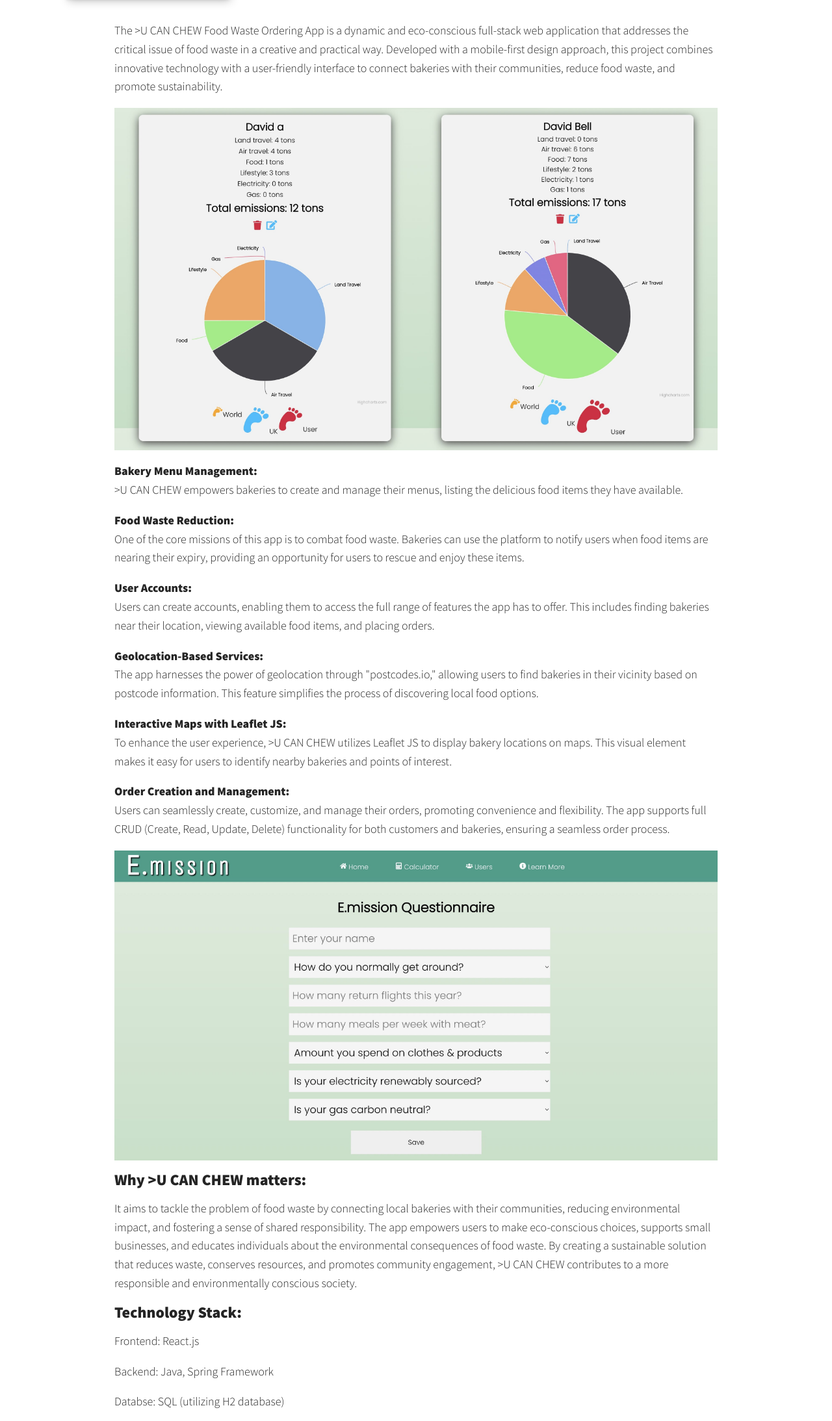
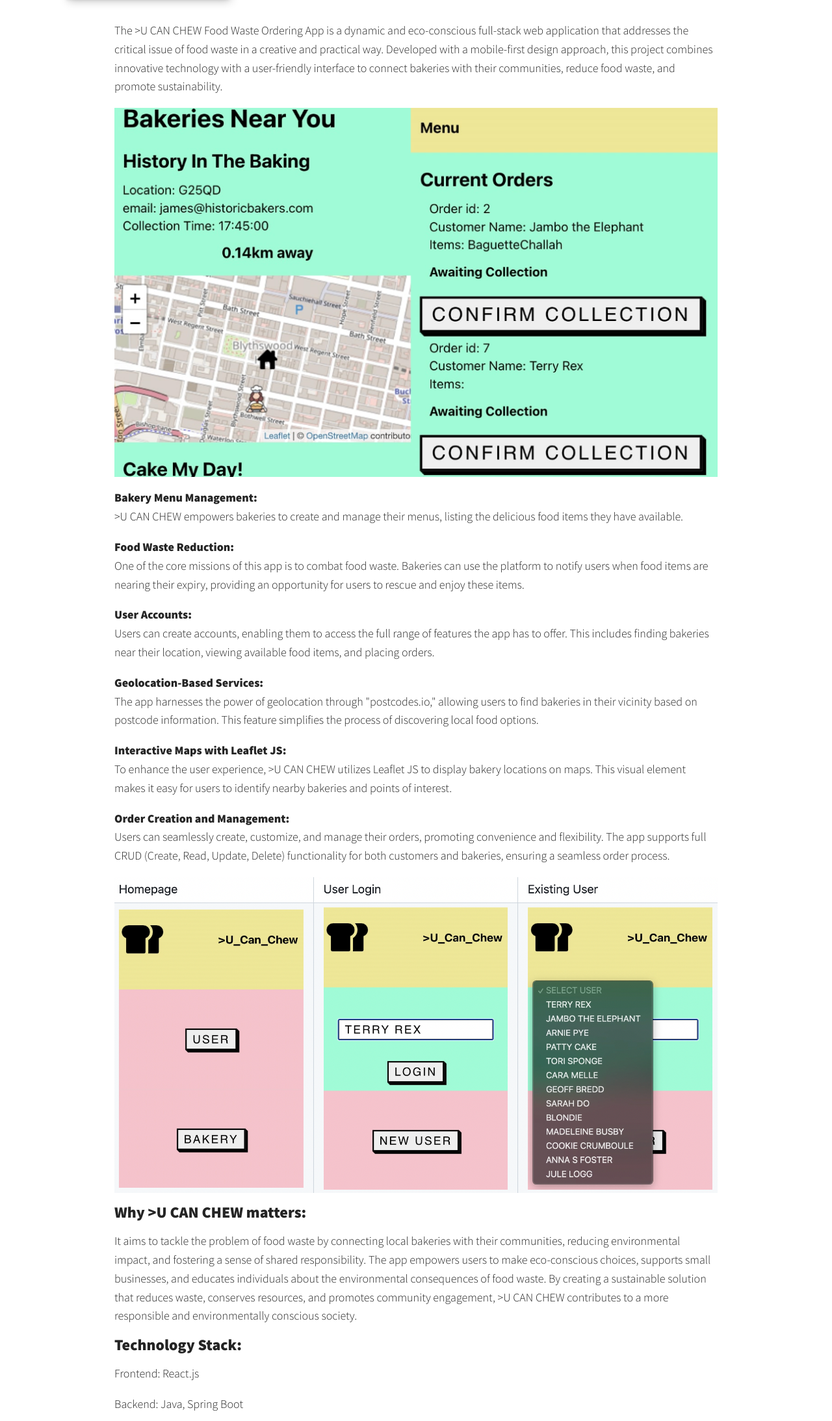
Before and after one commit to ChrisMcK89/PortfolioWebsite, a plain HTML site: page portfolio-item-0.html in a window 1280 px wide. Shown: the part 363-2550 px from the top of the page at 65% size. Drawn offline with nearby package versions, Linux system fonts and the light colour scheme.

Commit message:
images and text edited for portfolio item 1, new cn tower image completed need to complete some more portfolio work items before launch

```diff
--- a/portfolio-item-0.html
+++ b/portfolio-item-0.html
@@ -46,7 +46,7 @@
         <!-- Portfolio text and image section -->
         <div class="portfolio-item-individual">
             <p>The >U CAN CHEW Food Waste Ordering App is a dynamic and eco-conscious full-stack web application that addresses the critical issue of food waste in a creative and practical way. Developed with a mobile-first design approach, this project combines innovative technology with a user-friendly interface to connect bakeries with their communities, reduce food waste, and promote sustainability.</p>
-            <img src="img/portfolio-emission-usercompare.jpeg" alt="">
+            <img src="img/portfolio-0-geoorders.png" alt="">
             <p><strong>Bakery Menu Management:</strong><br>
                 >U CAN CHEW empowers bakeries to create and manage their menus, listing the delicious food items they have available.
             </p>
@@ -65,17 +65,17 @@
             <p><strong>Order Creation and Management:</strong><br>
                 Users can seamlessly create, customize, and manage their orders, promoting convenience and flexibility. The app supports full CRUD (Create, Read, Update, Delete) functionality for both customers and bakeries, ensuring a seamless order process.
             </p>
-            <img src="img/portfolio-emission2.jpeg" alt="">
+            <img src="img/porfolio-0-logins.png" alt="">
             <p></p>
             <h3>Why >U CAN CHEW matters:</h3>
             <p>It aims to tackle the problem of food waste by connecting local bakeries with their communities, reducing environmental impact, and fostering a sense of shared responsibility. The app empowers users to make eco-conscious choices, supports small businesses, and educates individuals about the environmental consequences of food waste. By creating a sustainable solution that reduces waste, conserves resources, and promotes community engagement, >U CAN CHEW contributes to a more responsible and environmentally conscious society.</p>
             <h3>Technology Stack:</h3>
             <p>Frontend: React.js</p>
-            <p>Backend: Java, Spring Framework</p>
-            <p>Databse: SQL (utilizing H2 database)</p>
+            <p>Backend: Java, Spring Boot</p>
+            <p>Database: SQL (utilizing H2 database)</p>
             <p>Geolocation: postcodes.io</p>
             <p>Mapping: Leaflet JS</p>
-            <img src="img/mern-original.png" alt="">
+            <img src="img/portfolio-0-javaspring.png" alt="">
             <p></p>
             <h3>Summary:</h3>
             <p>The >U CAN CHEW Food Waste Ordering App is more than just a useful food ordering application; it's a solution to a pressing global issue. By connecting local bakeries with consumers and providing an avenue to reduce food waste, the app embraces sustainable living. We believe that small actions can lead to significant change, and >U CAN CHEW encourages both businesses and individuals to be part of the solution. As we move forward, we remain committed to making our world a greener, more responsible, and more delicious place.</p>
```
Also changed, not shown: index.html (+9 -9 lines), img/mtyccScreenshotBakeriesNearYou copy.jpg (added), img/mtyccScreenshotCollectionConfirmed copy.jpg (added), img/porfolio-0-logins.png (added), img/portfolio-0-geoorders.png (added), img/portfolio-0-javaspring.png (added), img/portfolio-toronto.jpeg (added), img/portfolio-toronto2.jpeg (added).
